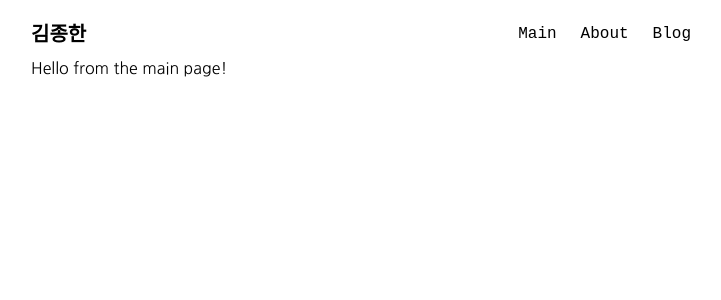
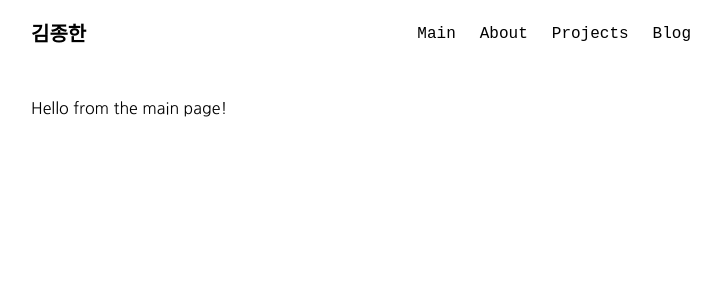
Before and after one commit to jong-k/public-home, a Nuxt app: page / in a window 1280 px wide. Shown: the top 300 px of the page, without its empty margins (281-1002 px from the left). Built offline with nearby package versions, Linux system fonts and the light colour scheme; a web font is replaced by a local one.

Commit message:
feat: useFetch 컴포서블로 레포 데이터 페칭

```diff
--- a/components/NavBar.vue
+++ b/components/NavBar.vue
@@ -8,6 +8,9 @@
         <NuxtLink to="/about" class="link">About</NuxtLink>
       </li>
       <li>
+        <NuxtLink to="/projects" class="link">Projects</NuxtLink>
+      </li>
+      <li>
         <NuxtLink to="/blog" class="link">Blog</NuxtLink>
       </li>
     </ul>
@@ -15,6 +18,7 @@
 </template>
 
 <!-- scoped: 해당 컴포넌트에만 적용되는 스타일 -->
+<script setup></script>
 <style scoped>
 .link {
   @apply p-1 hover:bg-gray-200;
--- /dev/null
+++ b/components/ProjectList.vue
@@ -0,0 +1,17 @@
+<template>
+  <div>
+    <h2>Projects</h2>
+    <section v-if="pending">Loading...</section>
+    <!-- 틀린 것 같은 부분 -->
+    <section v-else-if="error">Something went wrong... Try again!</section>
+    <section v-else>Here we display the repos!</section>
+  </div>
+</template>
+
+<script setup lang="ts">
+const { error, status, data } = await useFetch(
+  "https://api.github.com/users/jong-k/repos",
+);
+const pending = status.value === "pending";
+console.log(data.value);
+</script>
--- a/layouts/default.vue
+++ b/layouts/default.vue
@@ -8,7 +8,7 @@
       </div>
       <NavBar />
     </header>
-    <main class="p-2">
+    <main class="p-2 mt-10">
       <slot />
     </main>
   </div>
--- /dev/null
+++ b/pages/projects.vue
@@ -0,0 +1,6 @@
+<template>
+  <div>
+    <h2 class="text-2xl font-semibold mb-10">Project</h2>
+    <ProjectList />
+  </div>
+</template>
```
